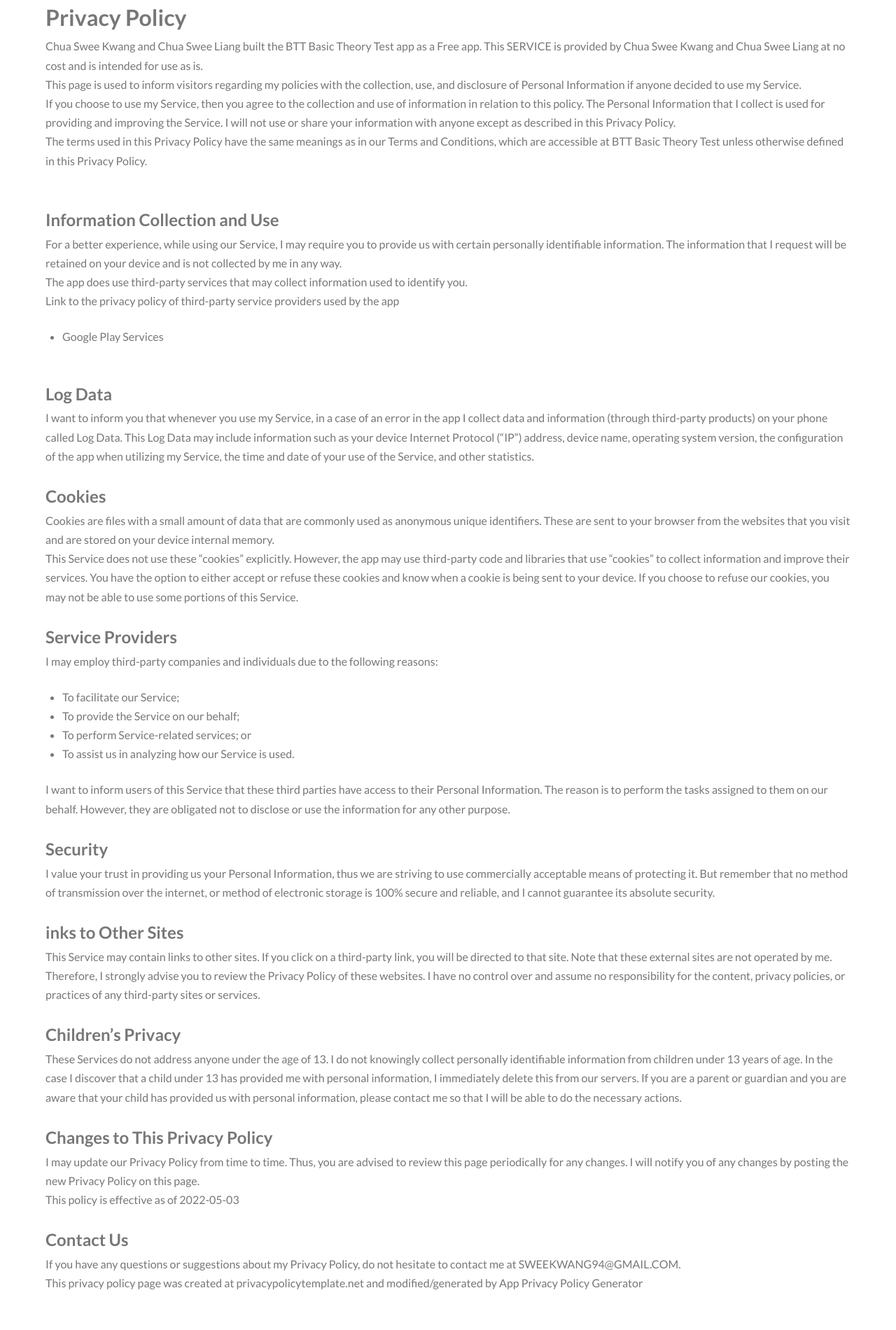
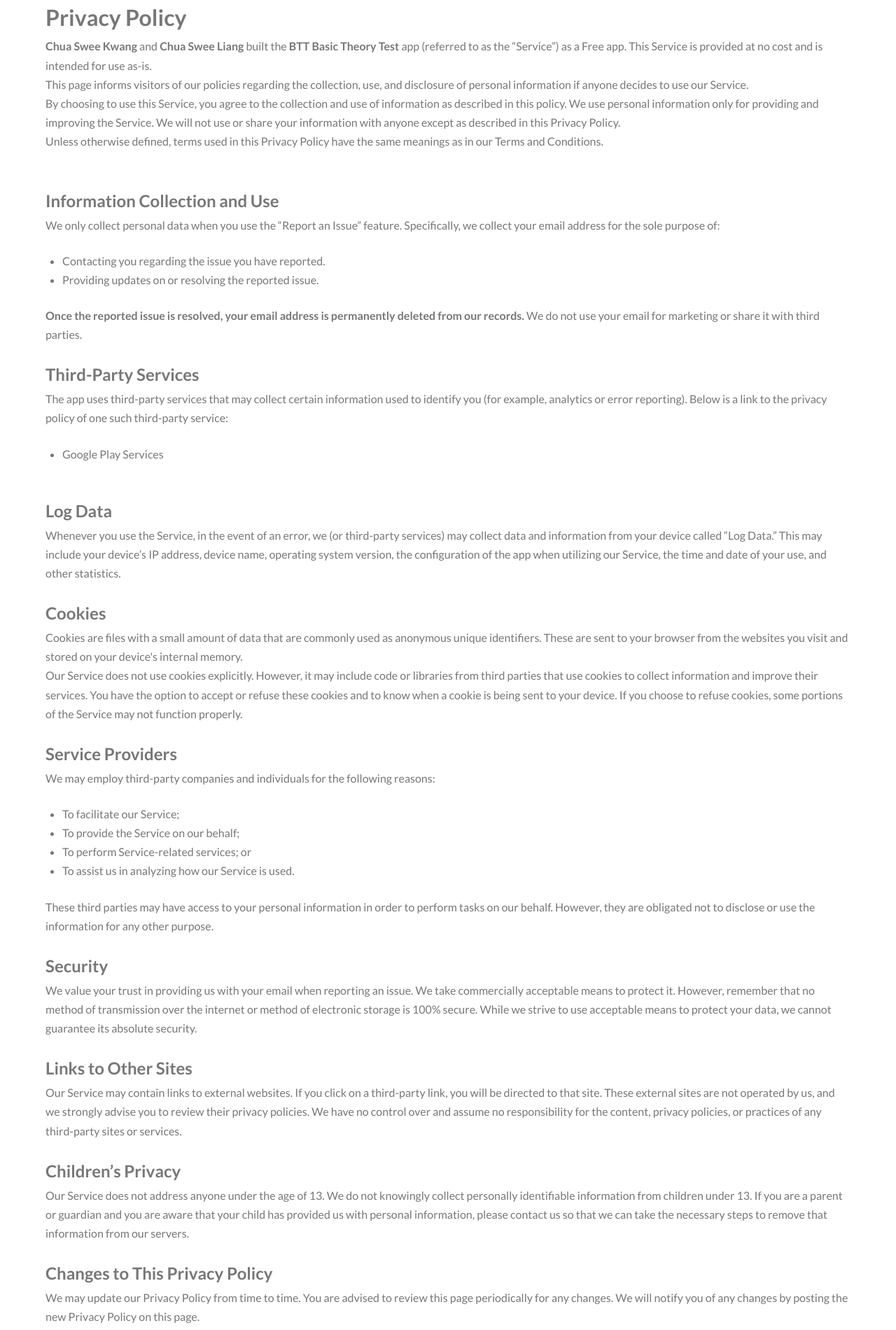
Before and after one commit to Sweekwang/Mobile-App-Website, a Next.js app in the folder btt/: page /privacyPolicy in a window 1280 px wide. Shown: the part 77-1977 px from the top of the page at 70% size. Before the commit the page ends 1953 px from the top, so only its background shows below. Built offline with nearby package versions, Linux system fonts and the light colour scheme.

Commit message:
Update pricacy policy

```diff
--- a/btt/pages/privacyPolicy/index.js
+++ b/btt/pages/privacyPolicy/index.js
@@ -4,156 +4,174 @@
 
 const PrivatePolicy = () => (
   <Fragment>
-        <navbar className={styles.navbar}>
-            <Image src='/1024.png' alt='Singapore Basic Theory Test BTT App' width="45" height="45" className={styles.logo}/>
-
+    <nav className={styles.navbar}>
+      <Image
+        src="/1024.png"
+        alt="Singapore Basic Theory Test BTT App"
+        width="45"
+        height="45"
+        className={styles.logo}
+      />
       <p className={styles.navTitle}>BTT Mobile App</p>
-
       <div></div>
-        </navbar>
+    </nav>
 
     <header className={styles.content}>
       <h1>Privacy Policy</h1>
       <p>
-                  Chua Swee Kwang and Chua Swee Liang built the BTT Basic Theory Test app as
-                  a Free app. This SERVICE is provided by
-                  Chua Swee Kwang and Chua Swee Liang at no cost and is intended for use as
-                  is.
+        <strong>Chua Swee Kwang</strong> and <strong>Chua Swee Liang</strong> built the
+        <strong> BTT Basic Theory Test</strong> app (referred to as the “Service”) as a Free app.
+        This Service is provided at no cost and is intended for use as-is.
       </p>
       <p>
-                  This page is used to inform visitors regarding my
-                  policies with the collection, use, and disclosure of Personal
-                  Information if anyone decided to use my Service.
+        This page informs visitors of our policies regarding the collection, use,
+        and disclosure of personal information if anyone decides to use our Service.
       </p>
       <p>
-                  If you choose to use my Service, then you agree to
-                  the collection and use of information in relation to this
-                  policy. The Personal Information that I collect is
-                  used for providing and improving the Service. I will not use or share your information with
-                  anyone except as described in this Privacy Policy.
+        By choosing to use this Service, you agree to the collection and use of
+        information as described in this policy. We use personal information only for
+        providing and improving the Service. We will not use or share your information
+        with anyone except as described in this Privacy Policy.
       </p>
       <p>
-                  The terms used in this Privacy Policy have the same meanings
-                  as in our Terms and Conditions, which are accessible at
-                  BTT Basic Theory Test unless otherwise defined in this Privacy Policy.
-                </p><br/>
+        Unless otherwise defined, terms used in this Privacy Policy have the same
+        meanings as in our Terms and Conditions.
+      </p>
+      <br />
 
       <h2>Information Collection and Use</h2>
       <p>
-                  For a better experience, while using our Service, I
-                  may require you to provide us with certain personally
-                  identifiable information. The information that
-                  I request will be retained on your device and is not collected by me in any way.
-                </p>
-                <div>
-                  <p>
-                    The app does use third-party services that may collect
-                    information used to identify you.
-                  </p>
-                  <p>
-                    Link to the privacy policy of third-party service providers used
-                    by the app
+        We only collect personal data when you use the “Report an Issue” feature.
+        Specifically, we collect your email address for the sole purpose of:
       </p>
       <ul className={styles.bullet}>
-                    <li><a href="https://www.google.com/policies/privacy/" target="_blank" rel="noopener noreferrer">Google Play Services</a></li>
+        <li>Contacting you regarding the issue you have reported.</li>
+        <li>Providing updates on or resolving the reported issue.</li>
       </ul>
-                  </div>
+      <p>
+        <strong>Once the reported issue is resolved, your email address is permanently
+        deleted from our records.</strong> We do not use your email for marketing
+        or share it with third parties.
+      </p>
+
+      <h2>Third-Party Services</h2>
+      <p>
+        The app uses third-party services that may collect certain information used
+        to identify you (for example, analytics or error reporting). Below is a link
+        to the privacy policy of one such third-party service:
+      </p>
+      <ul className={styles.bullet}>
+        <li>
+          <a
+            href="https://www.google.com/policies/privacy/"
+            target="_blank"
+            rel="noopener noreferrer"
+          >
+            Google Play Services
+          </a>
+        </li>
+      </ul>
 
       <h2>Log Data</h2>
       <p>
-                  I want to inform you that whenever you
-                  use my Service, in a case of an error in the app
-                  I collect data and information (through third-party
-                  products) on your phone called Log Data. This Log Data may
-                  include information such as your device Internet Protocol
-                  (“IP”) address, device name, operating system version, the
-                  configuration of the app when utilizing my Service,
-                  the time and date of your use of the Service, and other
-                  statistics.
+        Whenever you use the Service, in the event of an error, we (or third-party
+        services) may collect data and information from your device called “Log Data.”
+        This may include your device’s IP address, device name, operating system
+        version, the configuration of the app when utilizing our Service, the time
+        and date of your use, and other statistics.
       </p>
 
       <h2>Cookies</h2>
       <p>
-                  Cookies are files with a small amount of data that are
-                  commonly used as anonymous unique identifiers. These are sent
-                  to your browser from the websites that you visit and are
-                  stored on your device internal memory.
-                </p> <p>
-                  This Service does not use these “cookies” explicitly. However,
-                  the app may use third-party code and libraries that use
-                  “cookies” to collect information and improve their services.
-                  You have the option to either accept or refuse these cookies
-                  and know when a cookie is being sent to your device. If you
-                  choose to refuse our cookies, you may not be able to use some
-                  portions of this Service.
+        Cookies are files with a small amount of data that are commonly used as
+        anonymous unique identifiers. These are sent to your browser from the websites
+        you visit and stored on your device's internal memory.
       </p>
+      <p>
+        Our Service does not use cookies explicitly. However, it may include code or
+        libraries from third parties that use cookies to collect information and
+        improve their services. You have the option to accept or refuse these cookies
+        and to know when a cookie is being sent to your device. If you choose to
+        refuse cookies, some portions of the Service may not function properly.
+      </p>
+
       <h2>Service Providers</h2>
       <p>
-                  I may employ third-party companies and
-                  individuals due to the following reasons:
+        We may employ third-party companies and individuals for the following reasons:
       </p>
-
-                <ul className={styles.bullet}><li>To facilitate our Service;</li> <li>To provide the Service on our behalf;</li> <li>To perform Service-related services; or</li> <li>To assist us in analyzing how our Service is used.</li></ul> <p>
-                  I want to inform users of this Service
-                  that these third parties have access to their Personal
-                  Information. The reason is to perform the tasks assigned to
-                  them on our behalf. However, they are obligated not to
-                  disclose or use the information for any other purpose.
+      <ul className={styles.bullet}>
+        <li>To facilitate our Service;</li>
+        <li>To provide the Service on our behalf;</li>
+        <li>To perform Service-related services; or</li>
+        <li>To assist us in analyzing how our Service is used.</li>
+      </ul>
+      <p>
+        These third parties may have access to your personal information in order
+        to perform tasks on our behalf. However, they are obligated not to disclose
+        or use the information for any other purpose.
       </p>
 
       <h2>Security</h2>
       <p>
-                  I value your trust in providing us your
-                  Personal Information, thus we are striving to use commercially
-                  acceptable means of protecting it. But remember that no method
-                  of transmission over the internet, or method of electronic
-                  storage is 100% secure and reliable, and I cannot
-                  guarantee its absolute security.
+        We value your trust in providing us with your email when reporting an issue.
+        We take commercially acceptable means to protect it. However, remember that
+        no method of transmission over the internet or method of electronic storage
+        is 100% secure. While we strive to use acceptable means to protect your data,
+        we cannot guarantee its absolute security.
       </p>
 
-                <h2>inks to Other Sites</h2>
+      <h2>Links to Other Sites</h2>
       <p>
-                  This Service may contain links to other sites. If you click on
-                  a third-party link, you will be directed to that site. Note
-                  that these external sites are not operated by me.
-                  Therefore, I strongly advise you to review the
-                  Privacy Policy of these websites. I have
-                  no control over and assume no responsibility for the content,
-                  privacy policies, or practices of any third-party sites or
-                  services.
+        Our Service may contain links to external websites. If you click on a
+        third-party link, you will be directed to that site. These external sites
+        are not operated by us, and we strongly advise you to review their privacy
+        policies. We have no control over and assume no responsibility for the
+        content, privacy policies, or practices of any third-party sites or services.
       </p>
 
-                <h2>Children’s Privacy</h2> <div><p>
-                    These Services do not address anyone under the age of 13.
-                    I do not knowingly collect personally
-                    identifiable information from children under 13 years of age. In the case
-                    I discover that a child under 13 has provided
-                    me with personal information, I immediately
-                    delete this from our servers. If you are a parent or guardian
-                    and you are aware that your child has provided us with
-                    personal information, please contact me so that
-                    I will be able to do the necessary actions.
-                  </p></div>
+      <h2>Children’s Privacy</h2>
+      <p>
+        Our Service does not address anyone under the age of 13. We do not knowingly
+        collect personally identifiable information from children under 13. If you are
+        a parent or guardian and you are aware that your child has provided us with
+        personal information, please contact us so that we can take the necessary
+        steps to remove that information from our servers.
+      </p>
 
-                  <h2>Changes to This Privacy Policy</h2> <p>
-                  I may update our Privacy Policy from
-                  time to time. Thus, you are advised to review this page
-                  periodically for any changes. I will
-                  notify you of any changes by posting the new Privacy Policy on
-                  this page.</p>
+      <h2>Changes to This Privacy Policy</h2>
+      <p>
+        We may update our Privacy Policy from time to time. You are advised to review
+        this page periodically for any changes. We will notify you of any changes by
+        posting the new Privacy Policy on this page.
+      </p>
 
       <p>This policy is effective as of 2022-05-03</p>
 
-                  <h2>Contact Us</h2>
+      <h2 id='contact-us'>Contact Us</h2>
       <p>
-                  If you have any questions or suggestions about my
-                  Privacy Policy, do not hesitate to contact me at SWEEKWANG94@GMAIL.COM.
-                </p> <p>This privacy policy page was created at <a href="https://privacypolicytemplate.net" target="_blank" rel="noopener noreferrer">privacypolicytemplate.net </a>and modified/generated by <a href="https://app-privacy-policy-generator.nisrulz.com/" target="_blank" rel="noopener noreferrer">App Privacy Policy Generator</a></p>
+        If you have any questions or suggestions about this Privacy Policy, do not
+        hesitate to contact us at <strong>SWEEKWANG94@GMAIL.COM</strong>.
+      </p>
+      <p>
+        This privacy policy page was created at
+        <a
+          href="https://privacypolicytemplate.net"
+          target="_blank"
+          rel="noopener noreferrer"
+        >
+          privacypolicytemplate.net
+        </a>
+        and modified/generated by
+        <a
+          href="https://app-privacy-policy-generator.nisrulz.com/"
+          target="_blank"
+          rel="noopener noreferrer"
+        >
+          App Privacy Policy Generator
+        </a>.
+      </p>
     </header>
-
   </Fragment>
-
-
 );
 
 export default PrivatePolicy;
```
Lines whose indentation alone changed are shown as unchanged.
